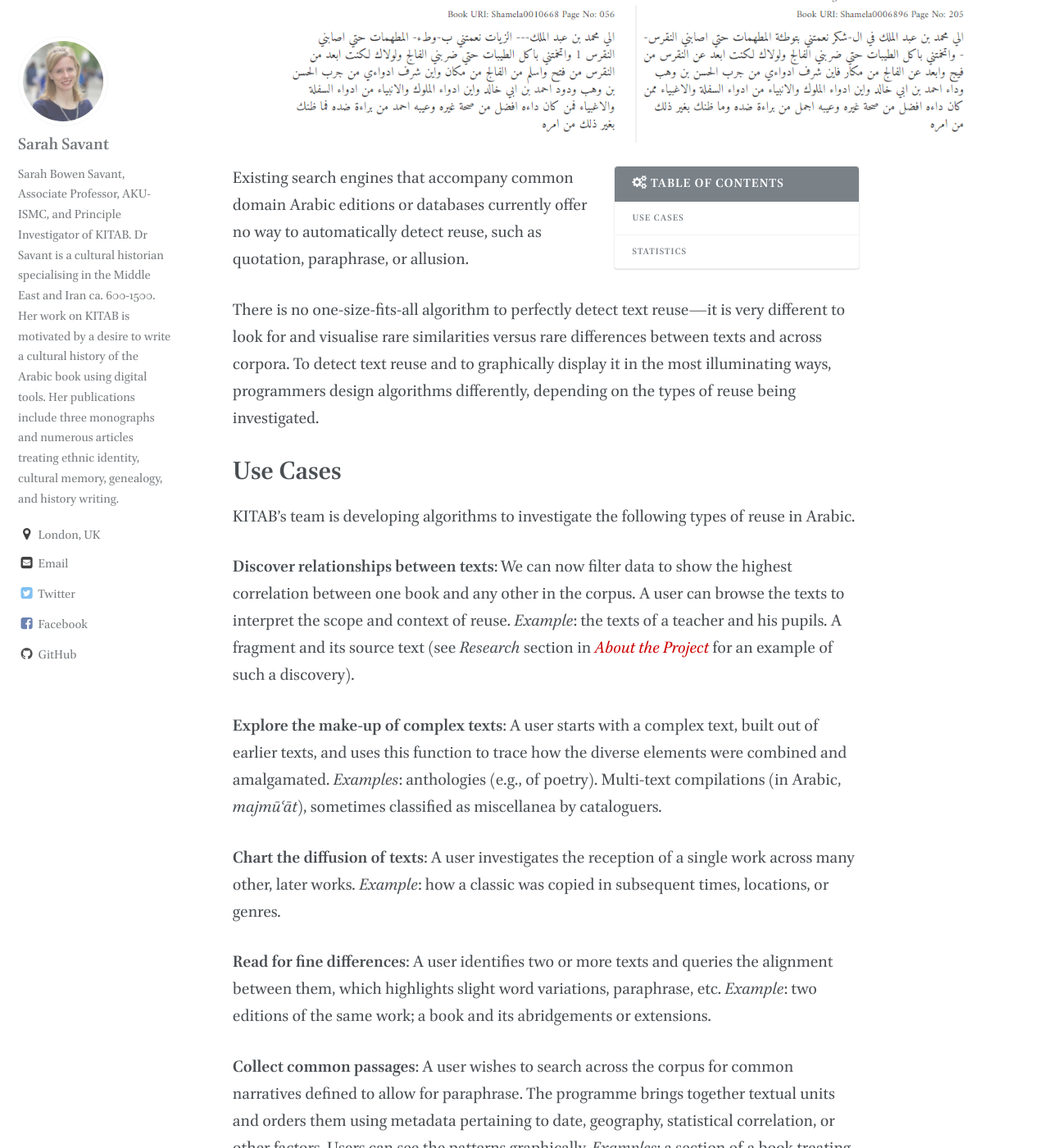
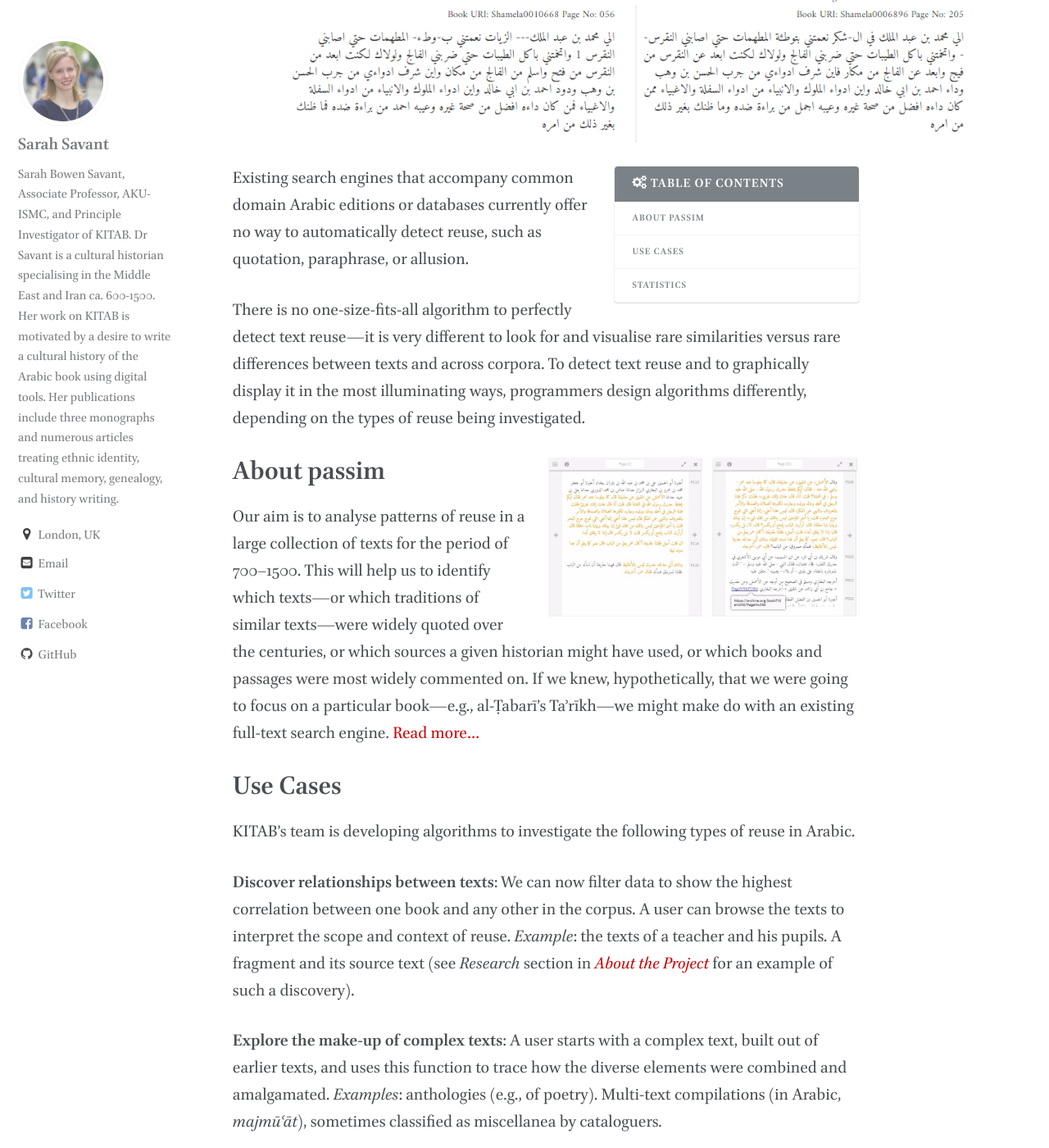
Before and after one commit to mabarber92/kitab-project-org, a Jekyll site: the page built from _pages/methods.md, in a window 1280 px wide and 1400 px high, scrolled down 714 px. Shown: the whole window at 82% size. Built offline with Jekyll 4.4.1, drawn with Linux system fonts in a browser that asks for light colours; some web fonts are replaced.

Commit message:
method page updated, about passim added, minor changes in about

```diff
--- a/_data/navigation.yml
+++ b/_data/navigation.yml
@@ -10,3 +10,5 @@
     url: "/methods/"
   - title: "About the Project"
     url: "/about/"
+  - title: "About passim"
+    url: "/about-passim/"
--- a/_pages/methods.md
+++ b/_pages/methods.md
@@ -20,6 +20,13 @@
 Existing search engines that accompany common domain Arabic editions or databases currently offer no way to automatically detect reuse, such as quotation, paraphrase, or allusion.
 
 There is no one-size-fits-all algorithm to perfectly detect text reuse—it is very different to look for and visualise rare similarities versus rare differences between texts and across corpora. To detect text reuse and to graphically display it in the most illuminating ways, programmers design algorithms differently, depending on the types of reuse being investigated.
+
+
+![image-right](/images/kitab/textreuse.jpg){: .align-right}
+# About passim
+
+Our aim is to analyse patterns of reuse in a large collection of texts for the period of 700–1500. This will help us  to identify which texts—or which traditions of similar texts—were widely quoted over the centuries, or which sources a given historian might have used, or which books and passages were most widely commented on. If we knew, hypothetically, that we were going to focus on a particular book—e.g., al-Ṭabarī’s Taʾrīkh—we might make do with an existing full-text search engine. [Read more…]()
+
 
 # Use Cases
 
```
Also changed, not shown: _pages/about-passim.md (added, +32 -0 lines), _pages/about.md (+2 -2 lines), images/kitab/ryan200px.jpg (added), images/kitab/textreuse.jpg (added).
